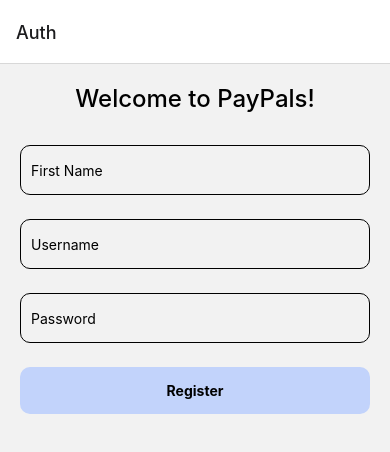
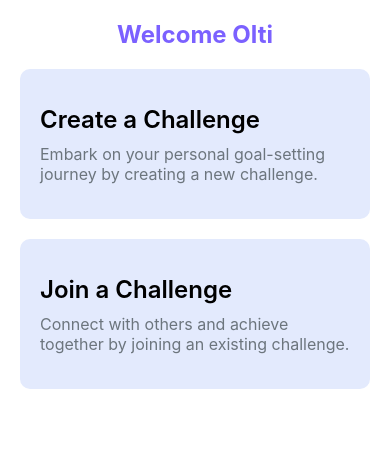
Before and after one commit to armintalaie/nwhacks2024, a React Native app in the folder my-turborepo/apps/native/: screen /GoalAction in a window 390 px wide. Shown: the top 452 px of the page. Built offline with nearby package versions, Linux system fonts and the light colour scheme.

Commit message:
Register and goal action picker

```diff
--- a/my-turborepo/apps/native/App.tsx
+++ b/my-turborepo/apps/native/App.tsx
@@ -2,18 +2,22 @@
 import React from 'react';
 import { NavigationContainer } from '@react-navigation/native';
 import { createNativeStackNavigator } from '@react-navigation/native-stack';
-import Home from './components/home';
-import Auth from './components/auth';// Your authentication screen
+import GoalAction from './components/GoalAction';
+
 import Challenge from './components/Challenge';
+import Auth from './components/Auth';
+
 
 const Stack = createNativeStackNavigator();
 
 const App = () => {
   return (
     <NavigationContainer>
-      <Stack.Navigator initialRouteName="Auth">
-        <Stack.Screen name="Auth" component={Auth} />
-        <Stack.Screen name="Native" component={Home} />
+      <Stack.Navigator initialRouteName="Auth" screenOptions={{
+          headerShown: false
+        }}>
+        <Stack.Screen name="Auth" component={Auth}/>
+        <Stack.Screen name="GoalAction" component={GoalAction} />
         <Stack.Screen name="Challenge" component={Challenge} options={{ headerShown: false }} />
       </Stack.Navigator>
     </NavigationContainer>
--- /dev/null
+++ b/my-turborepo/apps/native/components/BottomModal.jsx
@@ -0,0 +1,63 @@
+import React from 'react';
+import { Modal, View, StyleSheet, Button } from 'react-native';
+
+const BottomModal = ({ modalVisible, setModalVisible, children, modalHeight }) => {
+    const modalStyle = {
+        ...styles.modalView,
+        height: modalHeight, // Use the modalHeight prop
+      };
+
+
+  return (
+    <Modal
+      animationType="slide"
+      transparent={true}
+      visible={modalVisible}
+      onRequestClose={() => {
+        setModalVisible(!modalVisible);
+      }}
+    >
+      <View style={styles.centeredView}>
+        <View style={modalStyle}>
+          {children}
+          <Button
+            title="Hide Modal"
+            onPress={() => {
+              setModalVisible(!modalVisible);
+            }}
+          />
+        </View>
+      </View>
+    </Modal>
+  );
+};
+
+const styles = StyleSheet.create({
+  centeredView: {
+    flex: 1,
+    justifyContent: 'flex-end',
+    alignItems: 'center',
+  },
+  modalView: {
+    backgroundColor: 'white',
+    borderRadius: 20,
+    padding: 35,
+    alignItems: 'center',
+    shadowColor: '#000',
+    shadowOffset: {
+      width: 0,
+      height: 2,
+    },
+    shadowOpacity: 0.25,
+    shadowRadius: 4,
+    elevation: 5,
+    width: '100%',
+    height: '70%',
+  },
+  safeArea: {
+    flex: 1,
+    backgroundColor: '#fff',
+  },
+});
+
+export default BottomModal;
--- /dev/null
+++ b/my-turborepo/apps/native/components/GoalAction.jsx
@@ -0,0 +1,121 @@
+import React, { useState } from 'react';
+import { StyleSheet, Text, View, TouchableOpacity, TextInput, SafeAreaView} from 'react-native';
+import BottomModal from './BottomModal';
+import NewChallenge from './newChallenge';
+import Form from './Form';
+
+export default function GoalAction({ navigation }) {
+  const [createModalVisible, setCreateModalVisible] = useState(false);
+  const [joinModalVisibile, setJoinModalVisible] = useState(false);
+
+  const inputs = [
+    <TextInput
+      style={styles.input}
+      placeholder="Enter Goal Name"
+    />,
+  ];
+
+   // Define the submit handler
+   const handleSubmit = () => {
+    navigation.navigate('Challenge');
+    setCreateModalVisible(false);
+    setJoinModalVisible(false);
+  };
+
+  return (
+    <SafeAreaView style={styles.safeArea}>
+    <View style={styles.container}>
+      <Text style={styles.header}>Welcome Olti</Text>
+
+      {/* Create Challenge Button */}
+      <TouchableOpacity
+        style={styles.actionWidget}
+        onPress={() => setCreateModalVisible(true)}
+      >
+        <Text style={styles.widgetHeader}>Create a Challenge</Text>
+        <Text style={styles.widgetText}>Embark on your personal goal-setting journey by creating a new challenge.</Text>
+      </TouchableOpacity>
+
+      {/* Join Challenge Button */}
+      <TouchableOpacity
+        style={styles.actionWidget}
+        onPress={() => setJoinModalVisible(true)}
+      >
+        <Text style={styles.widgetHeader}>Join a Challenge</Text>
+        <Text style={styles.widgetText}>Connect with others and achieve together by joining an existing challenge.</Text>
+      </TouchableOpacity>
+
+      {/* Create Modal */}
+      <BottomModal
+        modalVisible={createModalVisible}
+        setModalVisible={setCreateModalVisible}
+        modalHeight={'70%'}
+      >
+        <NewChallenge />
+      </BottomModal>
+
+      {/* Join Modal */}
+      <BottomModal
+        modalVisible={joinModalVisibile}
+        setModalVisible={setJoinModalVisible}
+        modalHeight={'30%'}
+      >
+      <Form
+        title="Join a challenge"
+        inputs={inputs}
+        onSubmit={handleSubmit}
+      />
+      </BottomModal>
+    </View>
+    </SafeAreaView>
+  );
+}
+
+const styles = StyleSheet.create({
+  safeArea: {
+    flex: 1,
+    backgroundColor: '#fff',
+  },
+  container: {
+    flex: 1,
+    backgroundColor: '#fff',
+    alignItems: 'center',
+    justifyContent: 'center-start',
+    padding: 20,
+  },
+  header: {
+    fontWeight: 'bold',
+    marginBottom: 20,
+    color: '#7B61FF',
+    fontSize: 24,
+  },
+  modalText: {
+    marginBottom: 15,
+    textAlign: 'center',
+  },
+  actionWidget: {
+    backgroundColor: '#E3EAFD',
+    borderRadius: 10,
+    height: 150,
+    width: '100%',
+    alignItems: 'flex-start',
+    justifyContent: 'center',
+    marginBottom: 20,
+    padding: 20,
+  },
+
+  widgetHeader: {
+    fontSize: 24,
+    justifyContent: 'center-start',
+    fontWeight: '600',
+    textAlign: 'left',
+
+    marginBottom: 10,
+  },
+  widgetText: {
+    fontSize: 16,
+    textAlign: 'left',
+    color: '#6C757D',
+  },
+
+});
--- a/my-turborepo/apps/native/components/auth.jsx
+++ b/my-turborepo/apps/native/components/auth.jsx
@@ -1,6 +1,6 @@
 // src/components/Auth.js
 import React, { useState } from 'react';
-import { View, Text, TextInput, Button, StyleSheet, TouchableOpacity, Image } from 'react-native';
+import { View, Text, TextInput, Button, StyleSheet, TouchableOpacity, Image, SafeAreaView } from 'react-native';
 
 const Auth = ({ navigation }) => {
   const [name, setName] = useState('');
@@ -8,7 +8,9 @@ const Auth = ({ navigation }) => {
   const [password, setPassword] = useState('');
 
   const handleLogin = async () => {
+    /*
     try {
+
       const response = await fetch('backendUrl/users', {
         method: 'POST',
         headers: {
@@ -33,18 +35,24 @@ const Auth = ({ navigation }) => {
     } catch (error) {
       console.error('Network error:', error);
     }
+    */
+    navigation.navigate('GoalAction');
   };
 
   return (
+    <SafeAreaView style={styles.safeArea}>
 
       <View style={styles.container}>
         <Text style={styles.header}>Welcome to PayPals!</Text>
 
         {/*<Image source={require('../assets/logo.png')} style={styles.imageBox} />*/}
+
+
+        <Text style={styles.subHeader}>Register</Text>
         <TextInput
           style={styles.input}
           placeholder="First Name"
-        onChangeText={setUsername}
+          onChangeText={setName}
           value={name}
         />
         <TextInput
@@ -64,13 +72,23 @@ const Auth = ({ navigation }) => {
           <Text style={styles.buttonText}>Register</Text>
         </TouchableOpacity>
       </View>
+    </SafeAreaView>
   );
 };
 
 const styles = StyleSheet.create({
+  safeArea: {
+    flex: 1,
+    backgroundColor: '#fff',
+  },
   header: {
     fontSize: 24,
     fontWeight: 500,
+    paddingBottom: 40,
+  },
+  subHeader: {
+    fontSize: 20,
+    fontWeight: '500',
     paddingBottom: 20,
   },
   container: {
@@ -84,7 +102,7 @@ const styles = StyleSheet.create({
     height: 50,
     margin: 12,
     borderWidth: 1,
-    padding: 10,
+    padding: 8,
     borderRadius: 10,
   },
   imageBox: {
--- a/my-turborepo/apps/native/components/home.jsx
+++ /dev/null
@@ -1,80 +0,0 @@
-// src/components/Native.js
-import React, { useState } from 'react';
-import { StyleSheet, Text, View, Modal, Button } from 'react-native';
-
-export default function Home() {
-  const [modalVisible, setModalVisible] = useState(false);
-
-  return (
-    <View style={styles.container}>
-      <Text style={styles.header}>Home</Text>
-
-      <Button
-        title="Boop"
-        onPress={() => {
-          console.log('Pressed!');
-          setModalVisible(true); // Open the modal when the button is pressed
-        }}
-      />
-
-      <Modal
-        animationType="slide"
-        transparent={true}
-        visible={modalVisible}
-        onRequestClose={() => {
-          setModalVisible(!modalVisible);
-        }}
-      >
-        <View style={styles.centeredView}>
-          <View style={styles.modalView}>
-            <Text style={styles.modalText}>Hello World!</Text>
-            <Button
-              title="Hide Modal"
-              onPress={() => {
-                setModalVisible(!modalVisible);
-              }}
-            />
-          </View>
-        </View>
-      </Modal>
-    </View>
-  );
-}
-
-const styles = StyleSheet.create({
-  container: {
-    flex: 1,
-    backgroundColor: '#fff',
-    alignItems: 'center',
-    justifyContent: 'center',
-  },
-  header: {
-    fontWeight: 'bold',
-    marginBottom: 20,
-    fontSize: 36,
-  },
-  centeredView: {
-    flex: 1,
-    justifyContent: 'flex-end',
-    alignItems: 'center',
-  },
-  modalView: {
-    backgroundColor: 'white',
-    borderRadius: 20,
-    padding: 35,
-    alignItems: 'center',
-    shadowColor: '#000',
-    shadowOffset: {
-      width: 0,
-      height: 2,
-    },
-    shadowOpacity: 0.25,
-    shadowRadius: 4,
-    elevation: 5,
-    width: '100%',
-  },
-  modalText: {
-    marginBottom: 15,
-    textAlign: 'center',
-  },
-});
```
Lines whose indentation alone changed are shown as unchanged.
